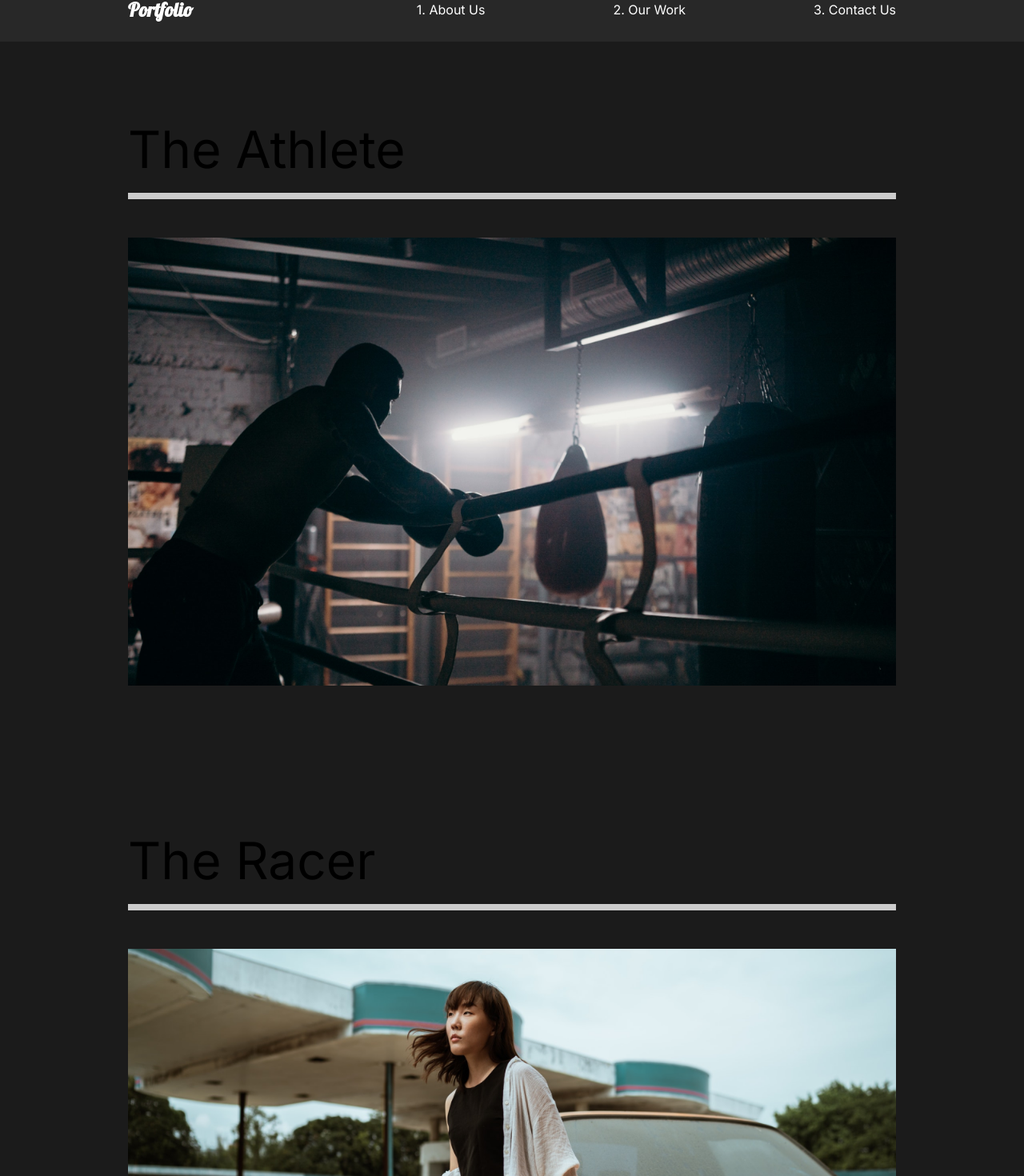
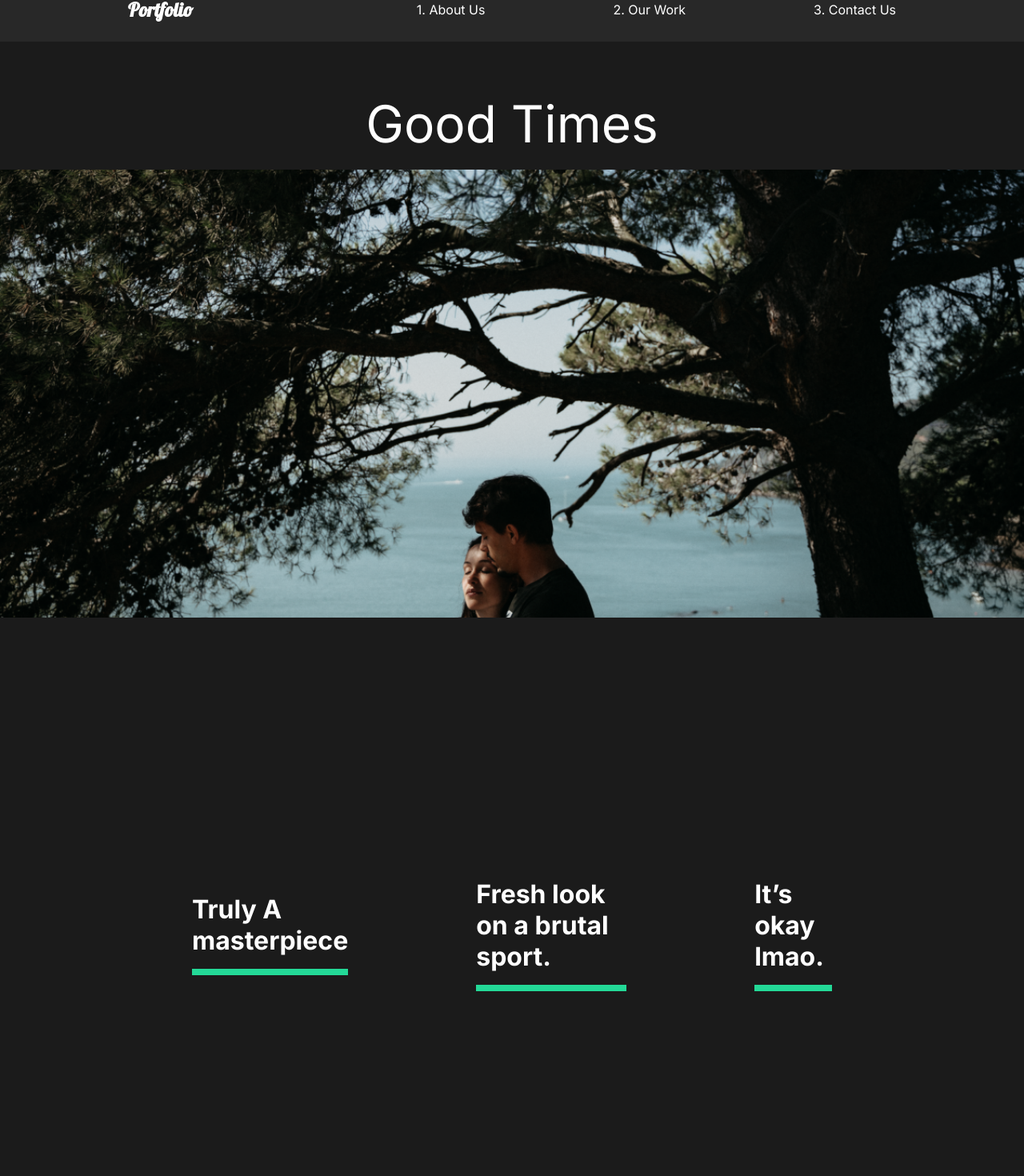
Before and after one commit to urbutisj/react-portfolio-project, a React (Create React App) app: page /work/good-times in a window 1280 px wide. Shown: the part 28-1498 px from the top of the page at 80% size. Built offline with nearby package versions, Linux system fonts and the light colour scheme.

Commit message:
11. Movie Details

```diff
--- a/src/App.js
+++ b/src/App.js
@@ -1,14 +1,14 @@
-
 //Global Style
-import GlobalStyle from './components/GlobalStyle';
+import GlobalStyle from "./components/GlobalStyle";
 //Import Pages
-import Nav from './components/Nav';
+import Nav from "./components/Nav";
 import AboutUs from "./pages/AboutUs";
 import ContactUs from "./pages/ContactUs";
 import OurWork from "./pages/OurWork";
+import MovieDetail from "./pages/MovieDetail";
 
 //Router
-import {Switch, Route} from "react-router-dom";
+import { Switch, Route } from "react-router-dom";
 
 function App() {
   return (
@@ -17,10 +17,13 @@
       <Nav />
       <Switch>
         <Route path="/" exact>
-            <AboutUs/>
+          <AboutUs />
         </Route>
-          <Route path="/work">
+        <Route path="/work" exact>
           <OurWork />
+        </Route>
+        <Route path="/work/:id">
+          <MovieDetail />
         </Route>
         <Route path="/contacts">
           <ContactUs />
--- /dev/null
+++ b/src/movieState.js
@@ -0,0 +1,81 @@
+//Import Images
+import athlete from "./img/athlete-small.png";
+import goodtimes from "./img/goodtimes-small.png";
+import theracer from "./img/theracer-small.png";
+import athlete2 from "./img/athlete2.png";
+import goodtimes2 from "./img/good-times2.jpg";
+import theracer2 from "./img/the-racer2.jpg";
+
+export const MovieState = () => {
+  return [
+    {
+      title: "The Athlete",
+      mainImg: athlete,
+      secondaryImg: athlete2,
+      url: "/work/the-athlete",
+      awards: [
+        {
+          title: "Truly A masterpiece",
+          description:
+            "“Lorem Ipsum is simply dummy text of the printing and typesetting industry.”",
+        },
+        {
+          title: "Fresh look on a brutal sport.",
+          description:
+            "“Lorem Ipsum is simply dummy text of the printing and typesetting industry.”",
+        },
+        {
+          title: "It’s okay lmao.",
+          description:
+            "“Lorem Ipsum is simply dummy text of the printing and typesetting industry.”",
+        },
+      ],
+    },
+    {
+      title: "Good Times",
+      mainImg: goodtimes,
+      url: "/work/good-times",
+      secondaryImg: goodtimes2,
+      awards: [
+        {
+          title: "Truly A masterpiece",
+          description:
+            "“Lorem Ipsum is simply dummy text of the printing and typesetting industry.”",
+        },
+        {
+          title: "Fresh look on a brutal sport.",
+          description:
+            "“Lorem Ipsum is simply dummy text of the printing and typesetting industry.”",
+        },
+        {
+          title: "It’s okay lmao.",
+          description:
+            "“Lorem Ipsum is simply dummy text of the printing and typesetting industry.”",
+        },
+      ],
+    },
+    {
+      title: "The Racer",
+      mainImg: theracer,
+      url: "/work/the-racer",
+      secondaryImg: theracer2,
+      awards: [
+        {
+          title: "Truly A masterpiece",
+          description:
+            "“Lorem Ipsum is simply dummy text of the printing and typesetting industry.”",
+        },
+        {
+          title: "Fresh look on a brutal sport.",
+          description:
+            "“Lorem Ipsum is simply dummy text of the printing and typesetting industry.”",
+        },
+        {
+          title: "It’s okay lmao.",
+          description:
+            "“Lorem Ipsum is simply dummy text of the printing and typesetting industry.”",
+        },
+      ],
+    },
+  ];
+};
--- /dev/null
+++ b/src/pages/MovieDetail.js
@@ -0,0 +1,110 @@
+import React, { useState, useEffect } from "react";
+import styled from "styled-components";
+import { useHistory } from "react-router-dom";
+import { MovieState } from "../movieState";
+
+const MovieDetail = () => {
+  const history = useHistory();
+  const url = history.location.pathname;
+  const [movies, setMovies] = useState(MovieState);
+  const [movie, setMovie] = useState(null);
+
+  //UseEffect
+  useEffect(() => {
+    const currentMovie = movies.filter((stateMovie) => stateMovie.url === url);
+    setMovie(currentMovie[0]);
+  }, [movies, url]);
+
+  return (
+    <>
+      {movie && (
+        <Details>
+          <HeadLine>
+            <h2>{movie.title}</h2>
+            <img src={movie.mainImg} alt="Movie"></img>
+          </HeadLine>
+          <Awards>
+            {movie.awards.map((award) => (
+              <Award
+                title={award.title}
+                descriptio={award.description}
+                key={award.title}
+              />
+            ))}
+          </Awards>
+          <ImageDisplay>
+            <img src={movie.secondaryImg} alt="Movie" />
+          </ImageDisplay>
+        </Details>
+      )}
+    </>
+  );
+};
+
+const Details = styled.div`
+  color: #fff;
+`;
+const HeadLine = styled.div`
+  min-height: 90vh;
+  padding-top: 20vh;
+  position: relative;
+  h2 {
+    position: absolute;
+    top: 10%;
+    left: 50%;
+    transform: translate(-50%, -10%);
+  }
+  img {
+    width: 100%;
+    height: 70vh;
+    object-fit: cover;
+  }
+`;
+
+const Awards = styled.div`
+  min-height: 80vh;
+  display: flex;
+  margin: 5rem 10rem;
+  align-items: center;
+  justify-content: space-between;
+`;
+
+const AwardStyle = styled.div`
+  padding: 5rem;
+  h3 {
+    font-size: 2rem;
+  }
+  .line {
+    width: 100%;
+    background: #23d997;
+    height: 0.5rem;
+    margin: 1rem 0rem;
+  }
+  p {
+    padding: 2rem 0 rem;
+  }
+`;
+
+const ImageDisplay = styled.div`
+  min-height: 50vh;
+  img {
+    width: 100%;
+    height: 100vh;
+    object-fit: cover;
+  }
+`;
+
+// Award Component
+
+const Award = ({ title, description }) => {
+  return (
+    <AwardStyle>
+      <h3>{title}</h3>
+      <div className="line">
+        <p>{description}</p>
+      </div>
+    </AwardStyle>
+  );
+};
+
+export default MovieDetail;
--- a/src/pages/OurWork.js
+++ b/src/pages/OurWork.js
@@ -1,12 +1,11 @@
-import React from 'react';
-import styled from 'styled-components';
-import {Link} from "react-router-dom";
-
+import React from "react";
+import styled from "styled-components";
+import { Link } from "react-router-dom";
 
 //Images
-import athlete from '../img/athlete-small.png';
-import theracer from '../img/theracer-small.png';
-import goodtimes from '../img/goodtimes-small.png';
+import athlete from "../img/athlete-small.png";
+import theracer from "../img/theracer-small.png";
+import goodtimes from "../img/goodtimes-small.png";
 
 const OurWork = () => {
   return (
@@ -14,21 +13,21 @@
       <Movie>
         <h2>The Athlete</h2>
         <div className="line"></div>
-                <Link>
+        <Link to="/work/the-athlete">
           <img src={athlete} alt="Athlete" />
         </Link>
       </Movie>
       <Movie>
         <h2>The Racer</h2>
         <div className="line"></div>
-                <Link>
+        <Link to="/work/the-racer">
           <img src={theracer} alt="The Racer" />
         </Link>
       </Movie>
       <Movie>
         <h2>Good Times</h2>
         <div className="line"></div>
-                <Link>
+        <Link to="/work/good-times">
           <img src={goodtimes} alt="Good Times" />
         </Link>
       </Movie>
@@ -52,7 +51,7 @@
     background: #ccc;
     margin-bottom: 3rem;
   }
-    img{
+  img {
     width: 100%;
     height: 70vh;
     object-fit: cover;
```
Also changed, not shown: src/dist/movieState.dev.js (added). Lines whose indentation alone changed are shown as unchanged.
